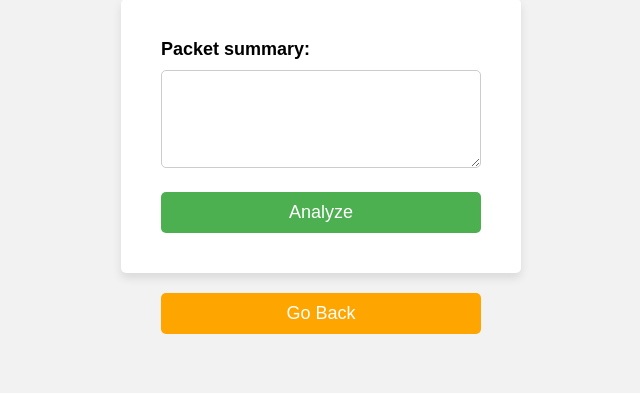
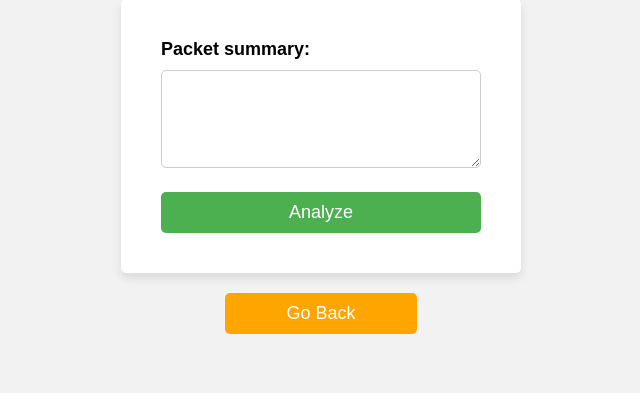
Before and after one commit to mahin12/chatgpt_network_security, a Flask app: page /test in a window 1280 px wide. Shown: the part 98-491 px from the top of the page, without its empty margins (319-959 px from the left). Run offline with Flask 2, Linux system fonts and the light colour scheme; a user stored in the database is signed in.

Commit message:
make it better

```diff
--- a/templates/historyPage.html
+++ b/templates/historyPage.html
@@ -35,6 +35,10 @@
         </table>
     </div>
 
+    <button type="button" class="btn btn-sm btn-warning mt-5" onclick="goBack()"
+        style="width: 25%; margin: 0 auto; display: block; background-color: orange !important;">Go Back</button>
+
+
     <!-- jQuery -->
     <script src="https://ajax.googleapis.com/ajax/libs/jquery/3.5.1/jquery.min.js"></script>
 
--- a/templates/test.html
+++ b/templates/test.html
@@ -89,7 +89,7 @@
     </div>
 
 <button type="button" class="btn btn-sm btn-warning mt-5" onclick="goBack()"
-    style="width: 25%; margin: 0 auto; display: block; background-color: orange !important;">Go Back</button>
+    style="width: 15%; margin: 0 auto; display: block; background-color: orange !important;">Go Back</button>
 
 
 
```
